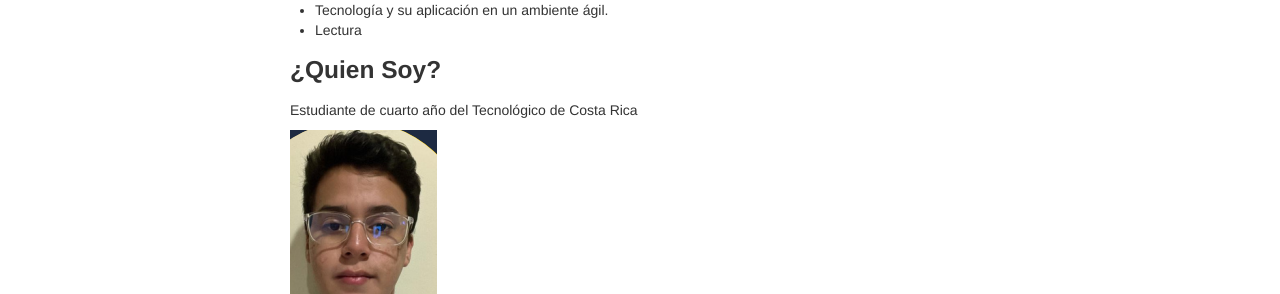
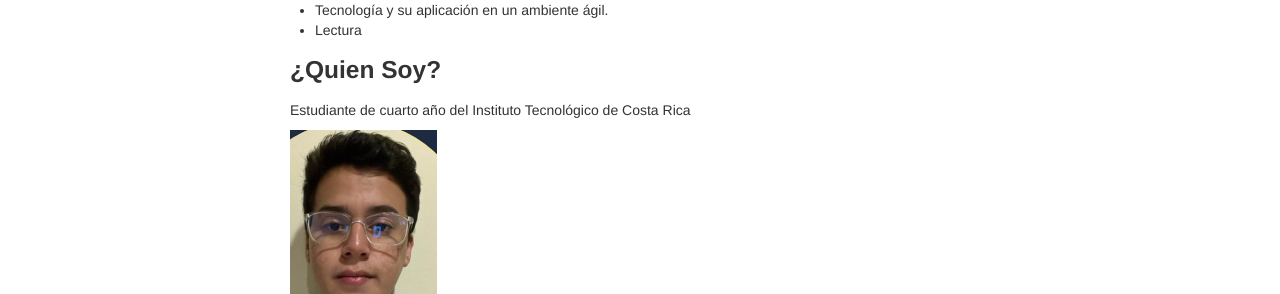
Before and after one commit to obaldia21/obaldia21.github.io, a Jekyll site: the page built from pages/information_site.md, in a window 1280 px wide. Shown: the part 662-956 px from the top of the page. Built offline with Jekyll 4.4.1, drawn with Linux system fonts in a browser that asks for light colours.

Commit message:
Last Changes
Ahora si

```diff
--- a/pages/information_site.md
+++ b/pages/information_site.md
@@ -28,6 +28,6 @@ description: Mis datos más relevantes
 * Lectura
 
 ### ¿Quien Soy?
-Estudiante de cuarto año del Tecnológico de Costa Rica
+Estudiante de cuarto año del Instituto Tecnológico de Costa Rica
 
 ![yo](/yo.png)
```
Also changed, not shown: index.md (+1 -1 lines), pages/curriculum_site.md (+1 -1 lines).
